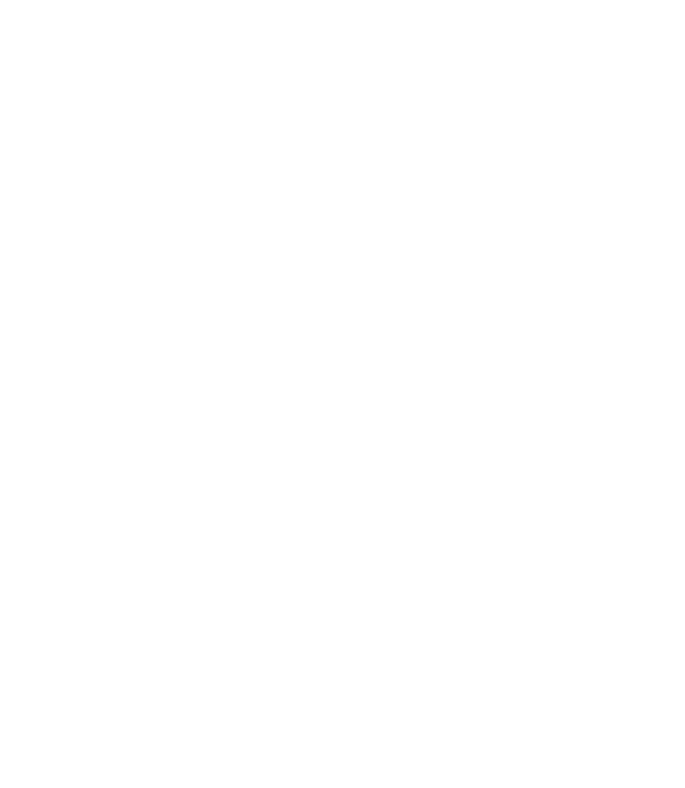
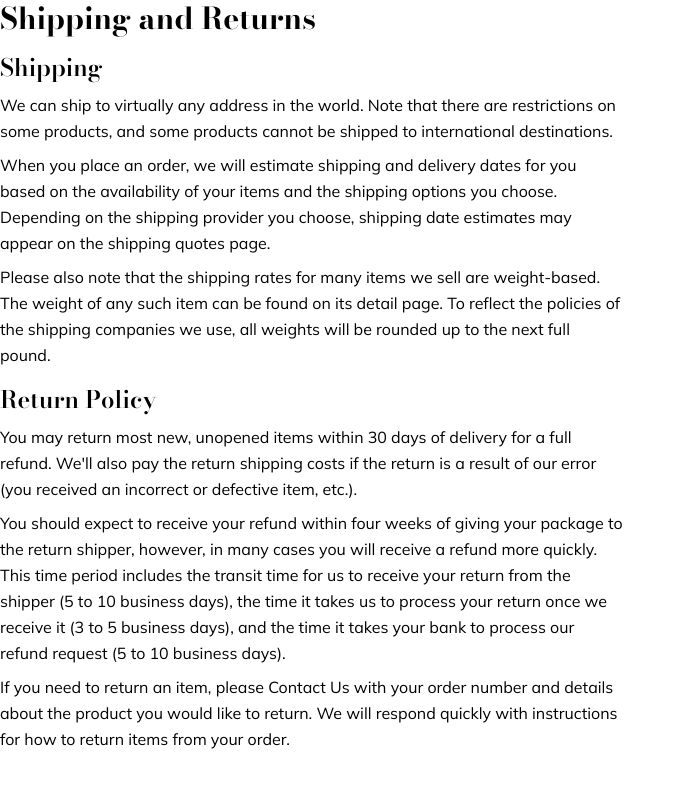
Before and after one commit to sergio-prgm/stashnery, a Nuxt app: page /Shipping in a window 1280 px wide. Before the commit this address had no page. Shown: the top 788 px of the page, without its empty margins (0-685 px from the left). Built offline with nearby package versions, Linux system fonts and the light colour scheme.

Commit message:
Page: new shipping page

```diff
--- /dev/null
+++ b/pages/Shipping.vue
@@ -0,0 +1,26 @@
+<script setup lang="ts">
+definePageMeta({
+  layout: 'default'
+})
+
+</script>
+
+<template>
+  <h1 class="text-3xl font-bold">Shipping and Returns</h1>
+  <section class="mt-4 max-w-prose leading-relaxed font-[Muli]">
+    <h2 class="mb-2 text-2xl font-semibold font-[BodoniModa]">Shipping</h2>
+
+    <p class="mb-2">We can ship to virtually any address in the world. Note that there are restrictions on some products, and some products cannot be shipped to international destinations.</p>
+    <p class="mb-2">When you place an order, we will estimate shipping and delivery dates for you based on the availability of your items and the shipping options you choose. Depending on the shipping provider you choose, shipping date estimates may appear on the shipping quotes page.</p>
+    <p class="mb-2">Please also note that the shipping rates for many items we sell are weight-based. The weight of any such item can be found on its detail page. To reflect the policies of the shipping companies we use, all weights will be rounded up to the next full pound.</p>
+
+  </section>
+
+  <section class="mt-4 max-w-prose leading-relaxed font-[Muli]">
+    <h2 class="mb-2 text-2xl font-semibold font-[BodoniModa]">Return Policy</h2>
+
+    <p class="mb-2">You may return most new, unopened items within 30 days of delivery for a full refund. We'll also pay the return shipping costs if the return is a result of our error (you received an incorrect or defective item, etc.).</p>
+    <p class="mb-2">You should expect to receive your refund within four weeks of giving your package to the return shipper, however, in many cases you will receive a refund more quickly. This time period includes the transit time for us to receive your return from the shipper (5 to 10 business days), the time it takes us to process your return once we receive it (3 to 5 business days), and the time it takes your bank to process our refund request (5 to 10 business days).</p>
+    <p class="mb-2">If you need to return an item, please Contact Us with your order number and details about the product you would like to return. We will respond quickly with instructions for how to return items from your order.</p>
+  </section>
+</template>
```
